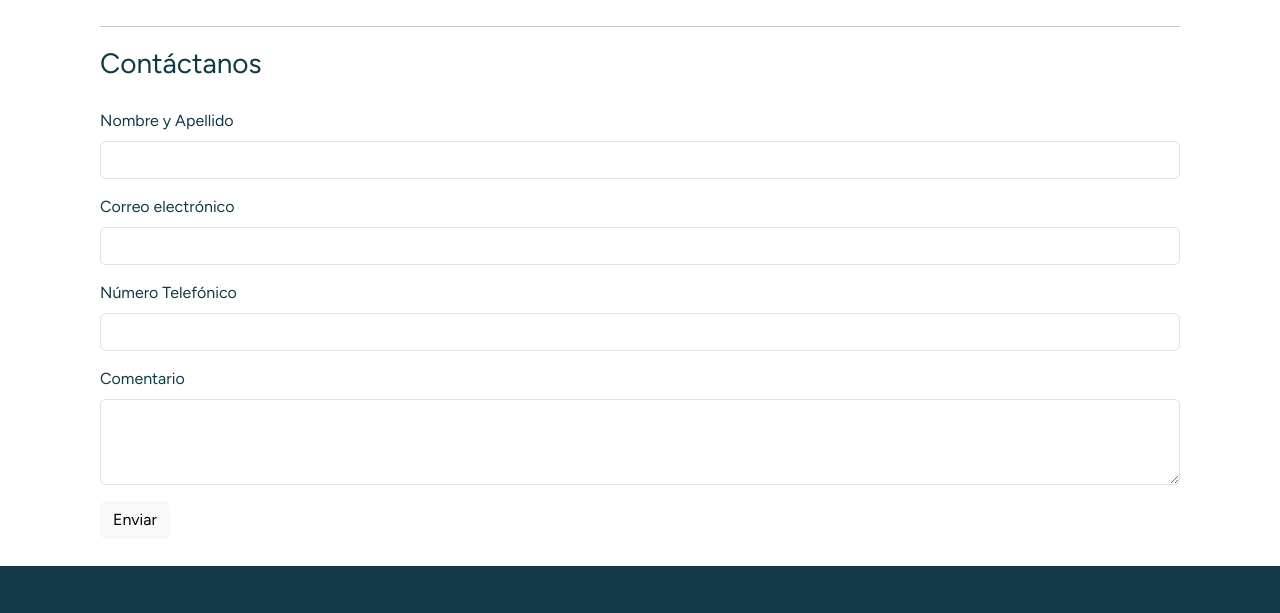
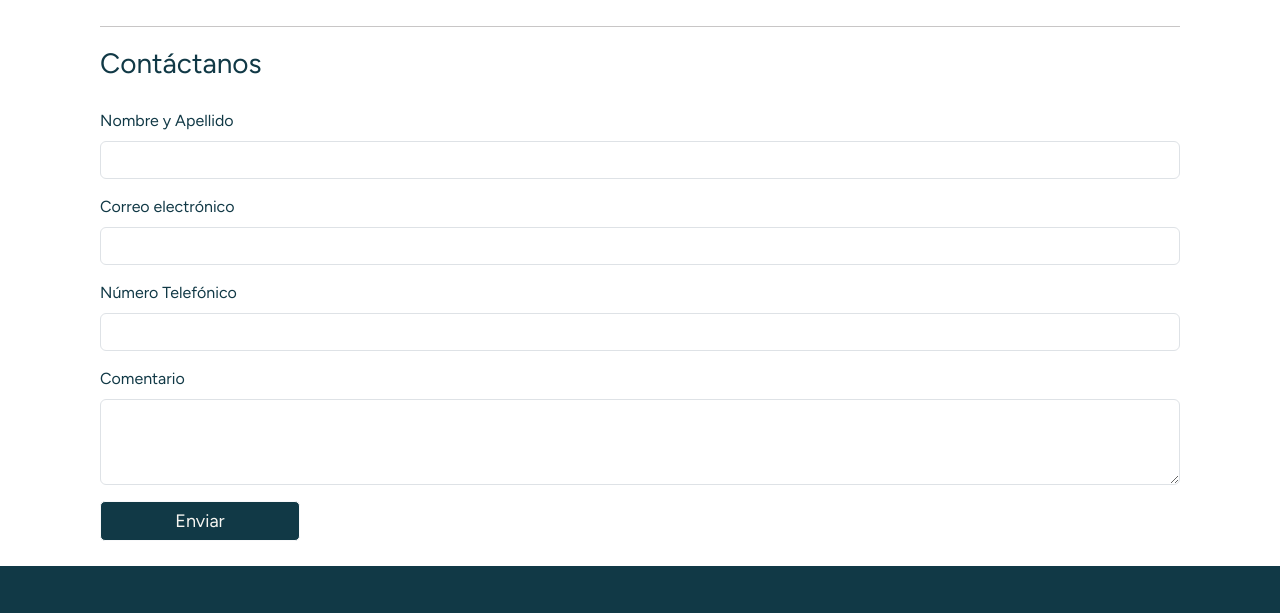
Before and after one commit to jorgelijah/proyecto_desarrolloWeb, a plain HTML site: page pages/contacto.html in a window 1280 px wide. Shown: the part 120-733 px from the top of the page. Drawn offline with nearby package versions, Linux system fonts and the light colour scheme.

Commit message:
arreglos en boton de Contacto

```diff
--- a/style/style.css
+++ b/style/style.css
@@ -1320,6 +1320,15 @@ html {
   font-weight: 400;
 }
 
+.button__contacto {
+  font-size: 18px;
+  background-color: var(--color4);
+  color: var(--color1);
+  width: 200px;
+  height: 40px;
+  border-radius: 5px;
+}
+
 @media (max-width: 650px) {
   .main__contacto {
     margin: 0 50px;
```
